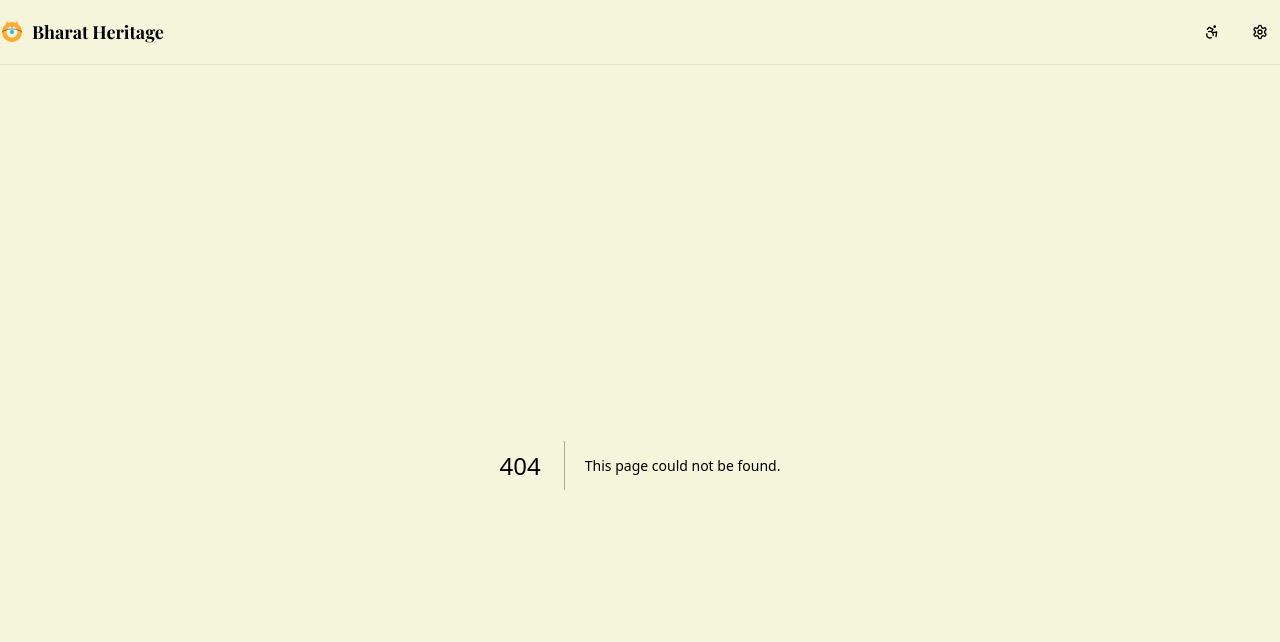
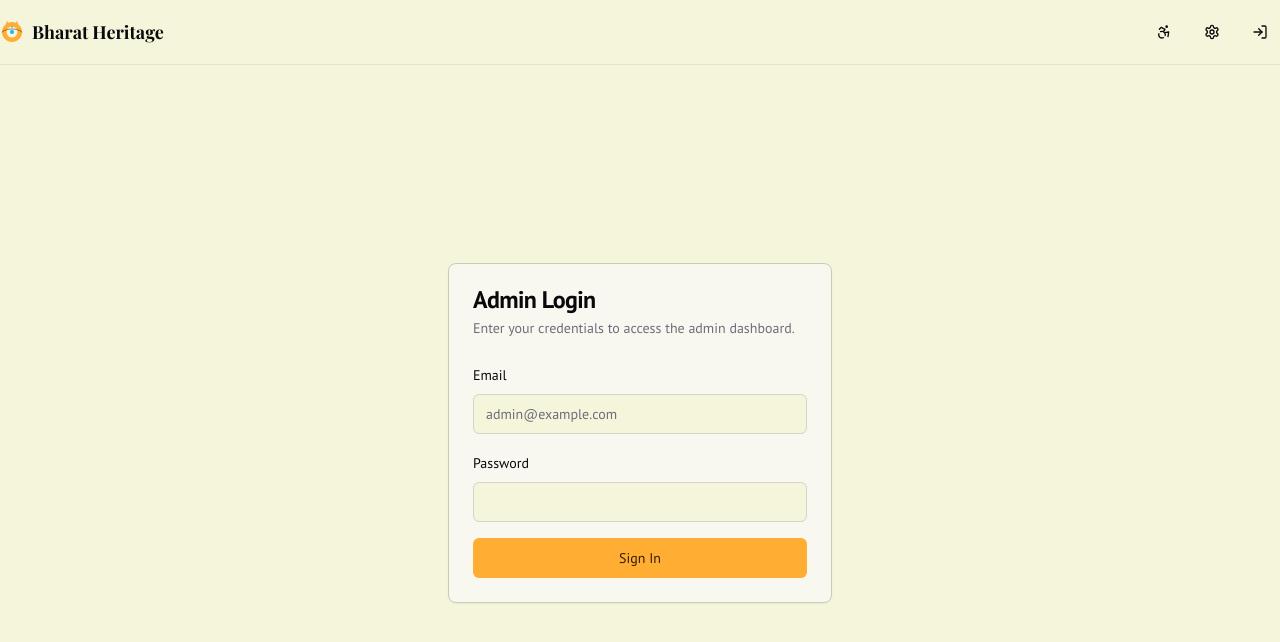
Before and after one commit to preethamgowda11/bharat_heritage, a Next.js app: page /login in a window 1280 px wide. Before the commit this address had no page. Shown: the top 642 px of the page. Built offline with nearby package versions, Linux system fonts and the light colour scheme; no server answers; a web font is replaced by a local one.

Commit message:
File changes

```diff
--- /dev/null
+++ b/src/app/admin/dashboard/page.tsx
@@ -0,0 +1,61 @@
+
+'use client';
+
+import { useRouter } from 'next/navigation';
+import { useEffect } from 'react';
+import { useAdmin } from '@/hooks/use-admin';
+import { PageHeader } from '@/components/common/PageHeader';
+import { Card, CardContent, CardHeader, CardTitle, CardDescription } from '@/components/ui/card';
+import { Skeleton } from '@/components/ui/skeleton';
+
+export default function AdminDashboardPage() {
+  const { isAdmin, isLoading } = useAdmin();
+  const router = useRouter();
+
+  useEffect(() => {
+    // If loading is finished and user is not admin, redirect
+    if (!isLoading && !isAdmin) {
+      router.replace('/login');
+    }
+  }, [isAdmin, isLoading, router]);
+
+  if (isLoading || !isAdmin) {
+    // Show a loading state or a blank page while verifying admin status
+    return (
+        <div className="container mx-auto p-4 md:p-8">
+            <PageHeader title="Admin Dashboard" />
+            <div className="space-y-4">
+                <Skeleton className="h-32 w-full" />
+                <Skeleton className="h-64 w-full" />
+            </div>
+        </div>
+    );
+  }
+
+  // If user is admin, render the dashboard
+  return (
+    <div className="container mx-auto p-4 md:p-8">
+      <PageHeader title="Admin Dashboard" description="Tracking user activity across the application."/>
+      <Card>
+        <CardHeader>
+            <CardTitle>Power BI Report</CardTitle>
+            <CardDescription>
+                This is the embedded dashboard for user analytics.
+                Replace the `src` of the iframe with your actual Power BI embed URL.
+            </CardDescription>
+        </CardHeader>
+        <CardContent>
+            <iframe
+                title="Power BI Dashboard"
+                width="100%"
+                height="600"
+                src="https://app.powerbi.com/view?r=eyJrIjoiN2YyNDIyYTQtYmY5ZS00ZDIzLWI3ZGMtODU4ZGE3MmZlZjkxIiwidCI6IjcwNjNhOTg4LTM3ZTAtNDU3ZS04OWJmLTIzNGI5NTQ5Y2I4MSJ9"
+                frameBorder="0"
+                allowFullScreen={true}
+                className="border rounded-md"
+            ></iframe>
+        </CardContent>
+      </Card>
+    </div>
+  );
+}
--- a/src/app/layout.tsx
+++ b/src/app/layout.tsx
@@ -5,6 +5,7 @@ import { Toaster } from '@/components/ui/toaster';
 import { cn } from '@/lib/utils';
 import './globals.css';
 import { LowBandwidthIndicator } from '@/components/common/LowBandwidthIndicator';
+import { FirebaseClientProvider } from '@/firebase';
 
 export const metadata: Metadata = {
   title: 'Bharat Heritage',
@@ -45,6 +46,7 @@ export default function RootLayout({
           'min-h-screen bg-background font-body antialiased'
         )}
       >
+        <FirebaseClientProvider>
           <UserPreferencesProvider>
             <div className="relative flex min-h-screen flex-col">
               <Header />
@@ -53,6 +55,7 @@ export default function RootLayout({
             </div>
             <Toaster />
           </UserPreferencesProvider>
+        </FirebaseClientProvider>
       </body>
     </html>
   );
--- /dev/null
+++ b/src/app/login/page.tsx
@@ -0,0 +1,96 @@
+
+'use client';
+
+import { useState } from 'react';
+import { useAuth, useUser } from '@/firebase';
+import { useRouter } from 'next/navigation';
+import { initiateEmailSignIn } from '@/firebase';
+import { Card, CardContent, CardDescription, CardHeader, CardTitle } from '@/components/ui/card';
+import { Label } from '@/components/ui/label';
+import { Input } from '@/components/ui/input';
+import { Button } from '@/components/ui/button';
+import { useToast } from '@/hooks/use-toast';
+import { onAuthStateChanged } from 'firebase/auth';
+
+export default function LoginPage() {
+  const auth = useAuth();
+  const { user, isUserLoading } = useUser();
+  const router = useRouter();
+  const { toast } = useToast();
+  const [email, setEmail] = useState('');
+  const [password, setPassword] = useState('');
+  const [isSigningIn, setIsSigningIn] = useState(false);
+
+  if (isUserLoading) {
+    return <div>Loading...</div>;
+  }
+
+  if(user) {
+    router.push('/');
+    return null;
+  }
+
+  const handleSignIn = async (e: React.FormEvent) => {
+    e.preventDefault();
+    setIsSigningIn(true);
+
+    onAuthStateChanged(auth, (user) => {
+      if(user) {
+        toast({
+          title: 'Success',
+          description: 'You have been signed in.',
+        });
+        router.push('/admin/dashboard');
+        setIsSigningIn(false);
+      }
+    }, (error) => {
+        toast({
+          variant: 'destructive',
+          title: 'Authentication Failed',
+          description: error.message || 'Could not sign in. Please check your credentials.',
+        });
+        setIsSigningIn(false);
+    });
+
+    initiateEmailSignIn(auth, email, password);
+  };
+
+  return (
+    <div className="container mx-auto flex items-center justify-center p-4" style={{ height: 'calc(100vh - 4rem)'}}>
+      <Card className="w-full max-w-sm">
+        <CardHeader>
+          <CardTitle>Admin Login</CardTitle>
+          <CardDescription>Enter your credentials to access the admin dashboard.</CardDescription>
+        </CardHeader>
+        <CardContent>
+          <form onSubmit={handleSignIn} className="space-y-4">
+            <div className="space-y-2">
+              <Label htmlFor="email">Email</Label>
+              <Input
+                id="email"
+                type="email"
+                placeholder="admin@example.com"
+                value={email}
+                onChange={(e) => setEmail(e.target.value)}
+                required
+              />
+            </div>
+            <div className="space-y-2">
+              <Label htmlFor="password">Password</Label>
+              <Input
+                id="password"
+                type="password"
+                value={password}
+                onChange={(e) => setPassword(e.target.value)}
+                required
+              />
+            </div>
+            <Button type="submit" className="w-full" disabled={isSigningIn}>
+              {isSigningIn ? 'Signing In...' : 'Sign In'}
+            </Button>
+          </form>
+        </CardContent>
+      </Card>
+    </div>
+  );
+}
--- a/src/components/layout/Header.tsx
+++ b/src/components/layout/Header.tsx
@@ -1,19 +1,32 @@
+
 'use client';
 
 import Link from 'next/link';
-import { Accessibility, Settings } from 'lucide-react';
+import { Accessibility, Settings, LogIn, LogOut } from 'lucide-react';
 import { Button } from '@/components/ui/button';
 import { Logo } from './Logo';
 import { AccessibilityPanel } from './AccessibilityPanel';
 import { SettingsPanel } from './SettingsPanel';
 import { useState } from 'react';
 import { useTranslation } from '@/hooks/use-translation';
-
+import { useFirebase } from '@/firebase';
+import { signOut } from 'firebase/auth';
+import { useRouter } from 'next/navigation';
 
 export function Header() {
   const [isAccessibilityOpen, setAccessibilityOpen] = useState(false);
   const [isSettingsOpen, setSettingsOpen] = useState(false);
   const { t } = useTranslation();
+  const { auth, user } = useFirebase();
+  const router = useRouter();
+
+  const handleSignOut = () => {
+    if (auth) {
+      signOut(auth);
+      router.push('/');
+    }
+  };
+
 
   return (
     <>
@@ -42,6 +55,18 @@ export function Header() {
             >
               <Settings className="h-5 w-5" />
             </Button>
+
+            {user ? (
+                <Button variant="ghost" size="icon" aria-label="Sign Out" onClick={handleSignOut}>
+                  <LogOut className="h-5 w-5" />
+                </Button>
+            ) : (
+              <Button asChild variant="ghost" size="icon" aria-label="Sign In">
+                <Link href="/login">
+                  <LogIn className="h-5 w-5" />
+                </Link>
+              </Button>
+            )}
           </div>
         </div>
       </header>
--- a/src/components/sites/SiteDetailView.tsx
+++ b/src/components/sites/SiteDetailView.tsx
@@ -3,7 +3,7 @@
 
 import Link from 'next/link';
 import Image from 'next/image';
-import { useState } from 'react';
+import { useState, useEffect } from 'react';
 import type { Site } from '@/types';
 import { useUserPreferences } from '@/context/UserPreferencesContext';
 import { PlaceHolderImages } from '@/lib/placeholder-images';
@@ -16,6 +16,9 @@ import { ModelViewer } from '@/components/common/ModelViewer';
 import { BionicReading } from '@/components/common/BionicReading';
 import { Separator } from '../ui/separator';
 import NearbyPlaces from './NearbyPlaces';
+import { useFirebase } from '@/firebase';
+import { collection, addDoc, serverTimestamp } from 'firebase/firestore';
+
 
 interface SiteDetailViewProps {
   site: Site;
@@ -26,6 +29,20 @@ export function SiteDetailView({ site }: SiteDetailViewProps) {
   const { t, language } = useTranslation();
   const { speak, stop, isSpeaking } = useTts();
   const [show3DModel, setShow3DModel] = useState(false);
+  const { firestore, user } = useFirebase();
+
+  useEffect(() => {
+    if (user && firestore) {
+      const activityRef = collection(firestore, 'user_activities');
+      addDoc(activityRef, {
+        userId: user.uid,
+        action: 'view_site',
+        targetId: site.id,
+        targetType: 'site',
+        timestamp: serverTimestamp(),
+      }).catch(console.error); // Log errors but don't block
+    }
+  }, [site.id, user, firestore]);
 
   const title = site.title[language];
   const longDescription = site.longDescription[language];
--- /dev/null
+++ b/src/hooks/use-admin.ts
@@ -0,0 +1,38 @@
+
+'use client';
+
+import { useState, useEffect } from 'react';
+import { useUser } from '@/firebase';
+
+interface AdminHookResult {
+  isAdmin: boolean | null;
+  isLoading: boolean;
+}
+
+export function useAdmin(): AdminHookResult {
+  const { user, isUserLoading } = useUser();
+  const [isAdmin, setIsAdmin] = useState<boolean | null>(null);
+
+  useEffect(() => {
+    if (isUserLoading) {
+      return;
+    }
+
+    if (!user) {
+      setIsAdmin(false);
+      return;
+    }
+
+    user.getIdTokenResult()
+      .then((idTokenResult) => {
+        // Check for the 'admin' custom claim
+        const userIsAdmin = idTokenResult.claims.admin === true;
+        setIsAdmin(userIsAdmin);
+      })
+      .catch(() => {
+        setIsAdmin(false);
+      });
+  }, [user, isUserLoading]);
+
+  return { isAdmin, isLoading: isAdmin === null };
+}
```
Also changed, not shown: 2 other files (tests, documents, lock files or other folders). Lines whose indentation alone changed are shown as unchanged.
